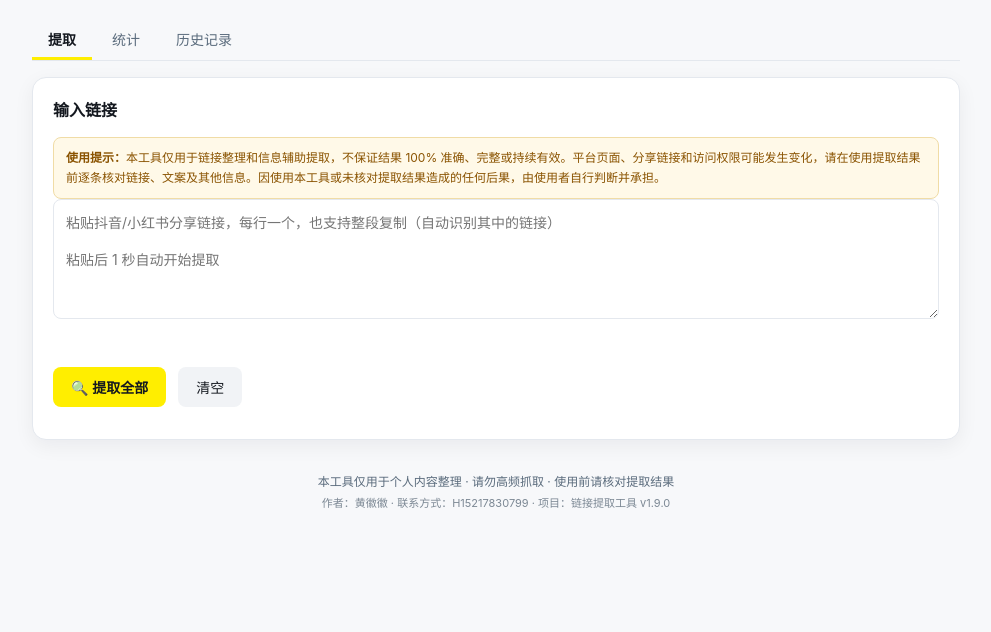
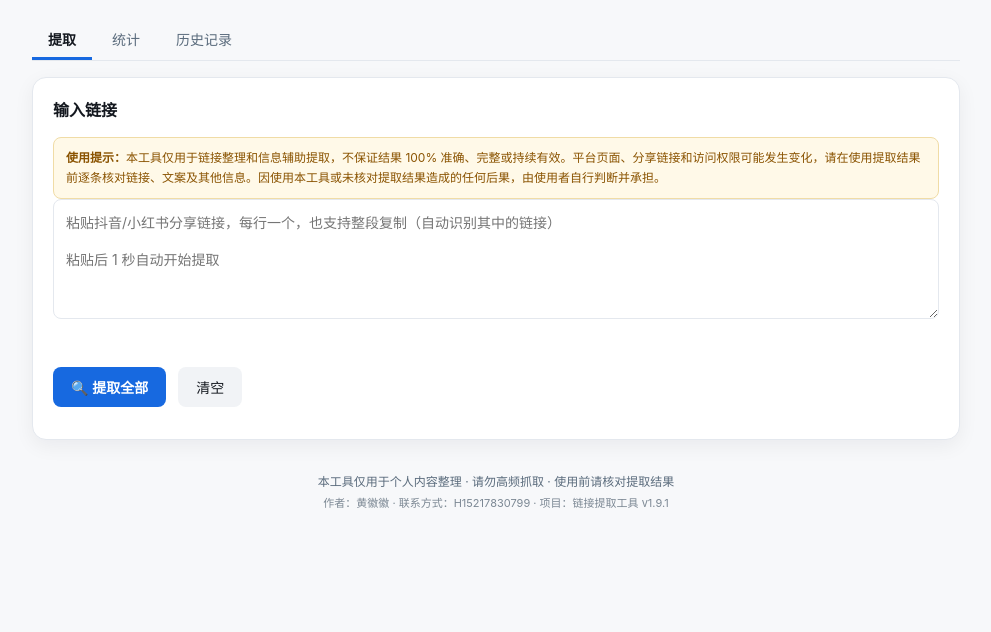
Before and after one commit to 2995288295/link-extractor, a website built with Vite: page frontend/src/index.html in a window 1280 px wide. Shown: the part 168-800 px from the top of the page, without its empty margins (144-1135 px from the left). Built offline with nearby package versions, Linux system fonts and the light colour scheme.

Commit message:
v1.9.1 品牌色由黄改回蓝（P2 视觉的回退，只改颜色）
依据老大反馈「颜色用之前的蓝色，不要黄色」。范围只在样式层：
P2 的代码分层 / 性能收益 / 语义色两档 / 对比度修复 / 去背景渐变全部保留。

颜色映射：
  --brand            #FFEE00 -> #1769E0
  --brand-ink        #14181F -> #FFFFFF   （品牌深底白字 5.08:1）
  --brand-hover      #F5E400 -> #1256BA
  --brand-soft       #FFFBD6 -> #E8F0FE
  --brand-soft-hover #FFF7B8 -> #DCE9FC
  新增 --brand-soft-ink #124C9D           （浅底上的文字 7.20:1）

为什么要新增那个令牌：P2 的 --brand-ink 是黑，压在深黄底与浅黄底上通吃（一个够用）；
改蓝后白字压不住浅蓝底（约 1.2:1），所以 .btn-copy[data-kind="caption"] 的文字
改用 --brand-soft-ink。components.css 只动这一处声明值，选择器本身无增删。

未动：--accent:#0F7A85（趋势线数据色，青，与品牌色职责分离）、theme-color meta、
manifest.json 的 theme_color（v1/v2 共用）、app.py（一字未改 -> 零重启）、
JS（index-frI5QCS.js md5 a21e23c2... 与 v1.8.0 逐字节相同，纯样式改动的机器证据）。

验证：样式层 6 组（选择器 135 个零增零删 / 42 令牌全可解析 / 品牌黄四项彻底退场 /
22 项对比度全过 / JS chunk md5 未变）；视觉级 33 项 computedStyle 对照 + 双断点
（900/390px）无溢出无裁切 + tab 高度 [40,40,40] 无 1px 跳变；行为级真 Chrome
v1/v2 各 17/17；生产端经隧道真浏览器 v1/v2 各 21 项 + 真实提取 3/3；
新 CSS gzip 3235 B / immutable；旧 CSS 404；路径穿越 404。

```diff
--- a/frontend/src/index.html
+++ b/frontend/src/index.html
@@ -67,7 +67,7 @@
 
   <footer>
     <div class="footer-note">本工具仅用于个人内容整理 · 请勿高频抓取 · 使用前请核对提取结果</div>
-    <div class="footer-author">作者：黄徽徽 · 联系方式：H15217830799 · 项目：链接提取工具 v1.9.0</div>
+    <div class="footer-author">作者：黄徽徽 · 联系方式：H15217830799 · 项目：链接提取工具 v1.9.1</div>
   </footer>
 </div>
 
--- a/frontend/src/styles/base.css
+++ b/frontend/src/styles/base.css
@@ -15,8 +15,9 @@ body {
   line-height: 1.6;
 }
 
-/* 焦点环：2.0 改深色。原来的 rgba(23,105,224,.32) 是蓝色，
-   品牌色换成黄之后蓝色焦点环成了体系外的孤色，且黄色焦点环不可用（对比度太低）。 */
+/* 焦点环：保持深色 rgba(20,24,31,.28)。
+   P2 从原来的蓝色 rgba(23,105,224,.32) 改来；品牌色 2026-09-27 虽已改回蓝，
+   但深色环压在蓝色主按钮上比蓝色环更清晰，故保留深色。 */
 .btn:focus-visible,
 .tab:focus-visible,
 .cover-button:focus-visible,
--- a/frontend/src/styles/components.css
+++ b/frontend/src/styles/components.css
@@ -43,7 +43,7 @@ textarea:focus { border-color: var(--ink-2); box-shadow: 0 0 0 3px rgba(20, 24,
 }
 .btn:active:not(:disabled) { transform: translateY(1px); }
 .btn:disabled { opacity: .5; cursor: not-allowed; }
-/* 主按钮：黄底黑字（14.8:1）。--brand-ink 是专用黑，不要用 --ink 之外的颜色 */
+/* 主按钮：蓝底白字（5.08:1）。--brand-ink 是品牌深底专用文字色（白） */
 .btn-primary { background: var(--brand); color: var(--brand-ink); font-weight: 600; }
 .btn-primary:hover:not(:disabled) { background: var(--brand-hover); }
 .btn-ghost { background: var(--surface-2); color: var(--ink); }
@@ -175,7 +175,7 @@ textarea:focus { border-color: var(--ink-2); box-shadow: 0 0 0 3px rgba(20, 24,
 .copy-row .btn { flex: 1; min-width: 120px; white-space: nowrap; }
 .btn-copy { background: var(--brand); color: var(--brand-ink); font-weight: 600; }
 .btn-copy:hover:not(:disabled) { background: var(--brand-hover); }
-.btn-copy[data-kind="caption"] { background: var(--brand-soft); color: var(--brand-ink); }
+.btn-copy[data-kind="caption"] { background: var(--brand-soft); color: var(--brand-soft-ink); }
 .btn-copy[data-kind="caption"]:hover:not(:disabled) { background: var(--brand-soft-hover); }
 /* 复制成功的绿：白字压 --ok(#12A06A) 只有 3.49:1，改用 --ok-strong(5.36:1) */
 .btn-copy.copied { background: var(--ok-strong); color: #fff; }
@@ -204,7 +204,7 @@ textarea:focus { border-color: var(--ink-2); box-shadow: 0 0 0 3px rgba(20, 24,
   border-bottom: 3px solid transparent;
   font-weight: 500;
 }
-/* 选中态：文字用 --ink，黄色只出现在 3px 实心下划线上（方案 §4.2） */
+/* 选中态：文字用 --ink，品牌蓝只出现在 3px 实心下划线上 */
 .tab.active { color: var(--ink); border-bottom-color: var(--brand); font-weight: 600; }
 
 /* ── 统计 ─────────────────────────────────────────────────── */
@@ -225,7 +225,7 @@ textarea:focus { border-color: var(--ink-2); box-shadow: 0 0 0 3px rgba(20, 24,
 .trend-line { width: 100%; height: 160px; display: block; margin-top: 8px; }
 .trend-line .grid-line { stroke: var(--border); stroke-width: 0.5; }
 .trend-line .axis-label { font-size: 11px; fill: var(--ink-2); }
-/* 折线主色走 --accent（数据色），不是品牌黄 —— 黄色当线色在浅底上几乎看不见 */
+/* 折线主色走 --accent（数据色，青），与品牌蓝分离 —— 品牌色只用于按钮/下划线 */
 .trend-line .dot {
   fill: var(--accent);
   stroke: var(--surface);
--- a/frontend/src/styles/pages/index.css
+++ b/frontend/src/styles/pages/index.css
@@ -7,9 +7,9 @@
 
 /* ── 页头 ─────────────────────────────────────────────────── */
 header { text-align: center; padding: 32px 0 24px; }
-/* 品牌标识：黄色做成实心胶囊块而不是黄色文字
-   —— 黄字在 --bg 上对比度约 1.05:1，等于看不见（方案 §4.2）。
-   色块高度 ≈22px，满足「黄色只出现在 ≥8px 实心块」的约束。 */
+/* 品牌标识：品牌色做成实心胶囊块（蓝底白字）。
+   注：P2 曾用黄底黑字胶囊（因黄字在 --bg 上仅 ≈1.05:1 看不见）；
+   2026-09-27 品牌色改回蓝，胶囊结构保留。 */
 .eyebrow {
   display: inline-block;
   background: var(--brand);
--- a/frontend/src/styles/tokens.css
+++ b/frontend/src/styles/tokens.css
@@ -2,11 +2,11 @@
  * 2.0 设计令牌 · 浅色唯一主题
  * 来源：docs/2026-09-27-2.0改造方案-方案A.md §4.1
  *
- * ★ 黄色（--brand）的唯一正用法（方案 §4.2）：
- *     主按钮填充（黄底黑字 14.8:1）、选中态浅底（--brand-soft）、
- *     tab 下划线（3px 实心）、品牌标识实心块（≥8px 高的色块）。
- *   绝不用于：文字色、1px 细边框、链接色
- *     —— #FFEE00 当文字在浅底上对比度只有 ≈1.05:1，等于看不见。
+ * ★ 品牌色 = 蓝 #1769E0（2026-09-27 由 P2 的黄 #FFEE00 改回，与 v1.8.0 同色系）。
+ *     主按钮 / 复制按钮填充（蓝底白字 5.08:1）、tab 选中态 3px 实心下划线、
+ *     品牌标识实心胶囊、浅底态按钮底（--brand-soft + --brand-soft-ink）。
+ *   历史：P2 曾把品牌色改为黄，因黄当文字在浅底上只有 ≈1.05:1，须"只做填充块"；
+ *         改回蓝后该约束不再必要，但代码分层与其余 2.0 改进全部保留。
  *
  * ★ 语义色一律拆「填充 / 文字」两档（本文件 P2 新增）：
  *     --ok / --fail / --warn        用在 ≥3:1 就够的地方（图标、色块、边框）
@@ -29,12 +29,13 @@
   --ink-2: #5A6B7C;              /* 正文次级，白底 5.48:1 */
   --ink-3: #7C8894;              /* 仅 11–12px 非关键元信息，勿用于正文 */
 
-  /* ── 品牌黄：只做填充块 ─────────────────────────────────── */
-  --brand: #FFEE00;
-  --brand-ink: #14181F;
-  --brand-hover: #F5E400;
-  --brand-soft: #FFFBD6;
-  --brand-soft-hover: #FFF7B8;   /* 扩项 */
+  /* ── 品牌蓝：填充块 + 实心按钮 ───────────────────────────── */
+  --brand: #1769E0;
+  --brand-ink: #FFFFFF;          /* 品牌深底上的文字（5.08:1） */
+  --brand-hover: #1256BA;
+  --brand-soft: #E8F0FE;         /* 浅底态按钮底 */
+  --brand-soft-hover: #DCE9FC;   /* 扩项 */
+  --brand-soft-ink: #124C9D;     /* 浅底上的文字（7.20:1） */
 
   /* ── 语义（填充档） ─────────────────────────────────────── */
   --ok: #12A06A;
```
Also changed, not shown: app/templates/index.html (+1 -1 lines), CHANGELOG.md, app/static/dist/assets/style-DI41pM7j.css (added), app/static/dist/assets/style-Dhv0YoY6.css (deleted), app/static/dist/index.html.
